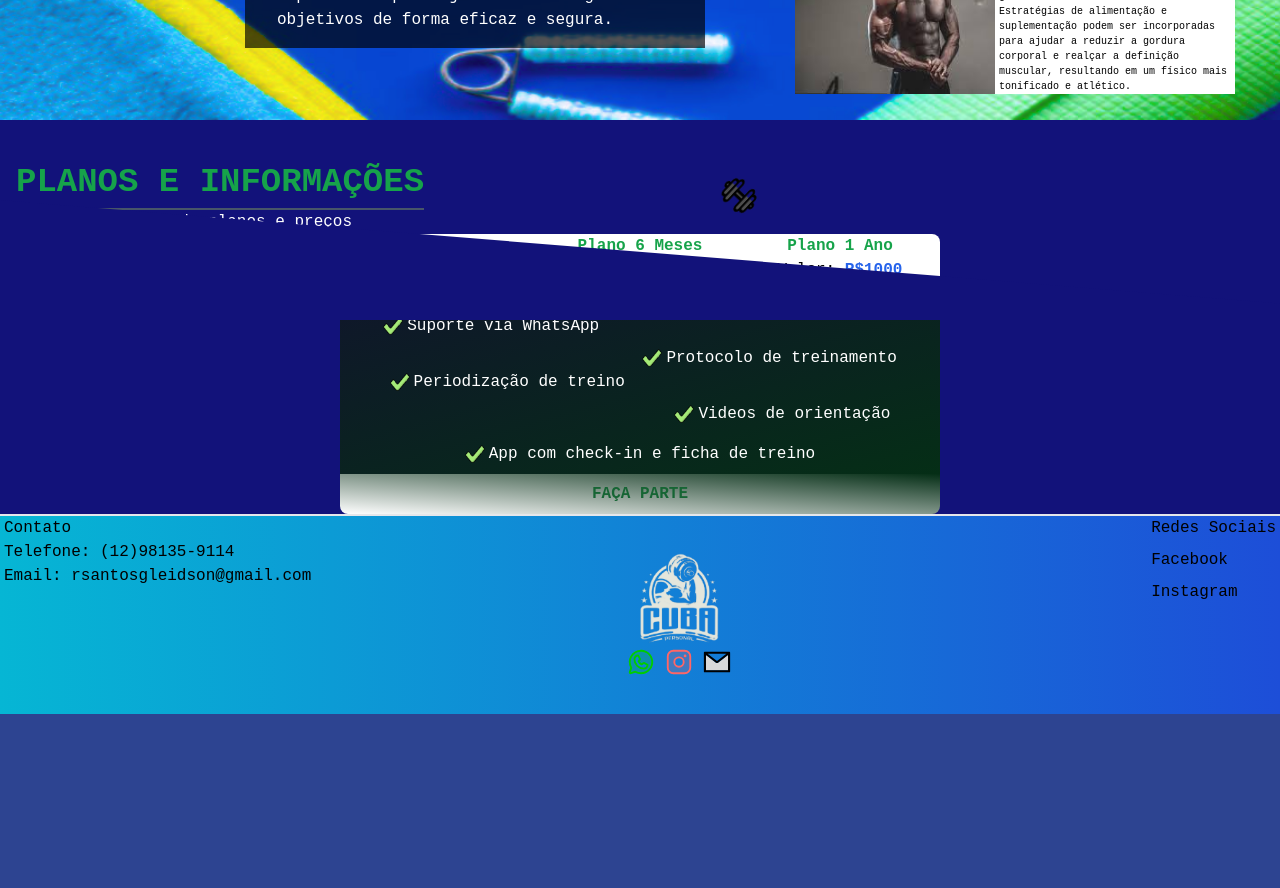
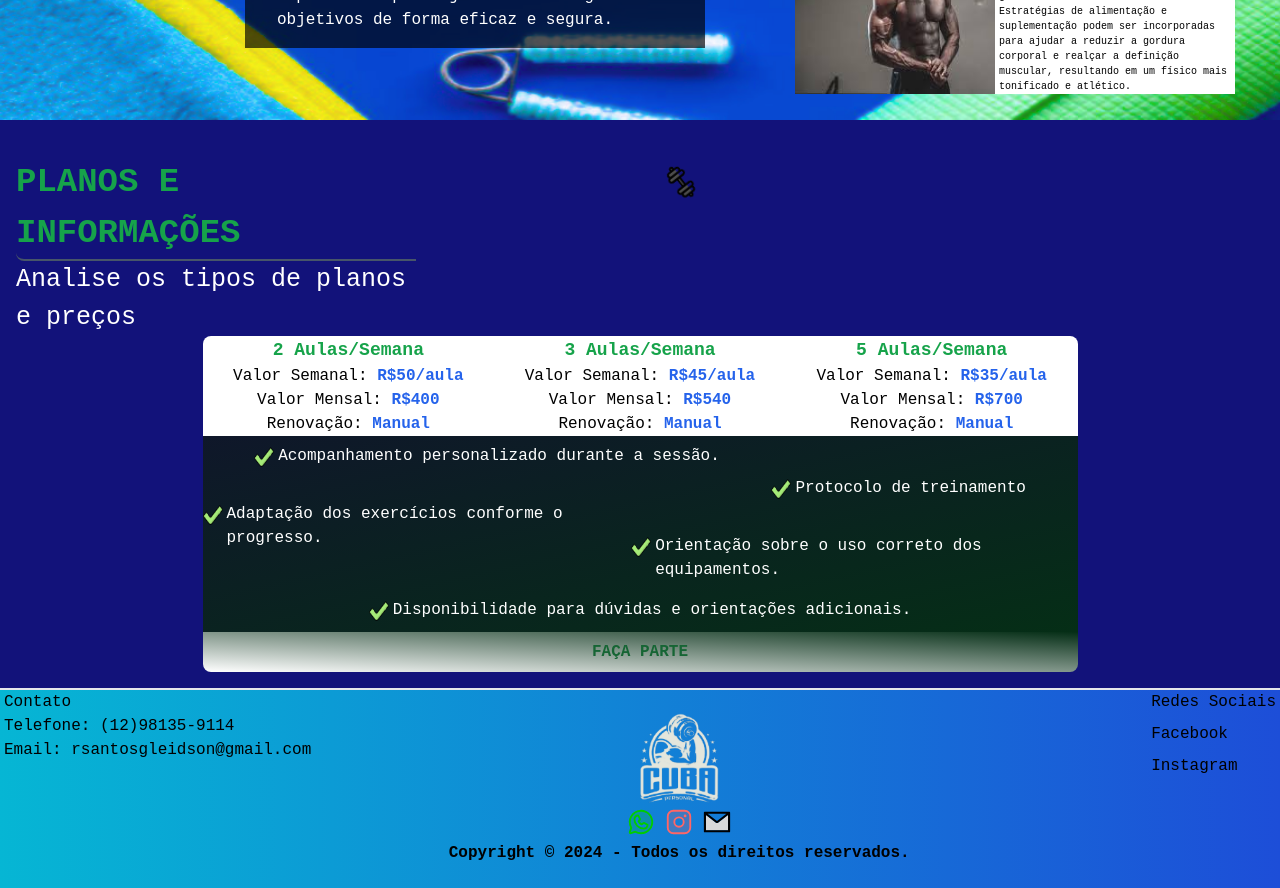
Before and after one commit to Caiqu3wav/cuba-personal, a Next.js app: page /personal in a window 1280 px wide. Shown: the part 560-1448 px from the top of the page. Before the commit the page ends 1274 px from the top, so only its background shows below. Built offline with nearby package versions, Linux system fonts and the light colour scheme.

Commit message:
formatação das paginas de planos

```diff
--- a/src/app/components/footer/Footer.jsx
+++ b/src/app/components/footer/Footer.jsx
@@ -9,7 +9,7 @@ export default function Footer(){
 
 
     return(
-        <footer className="footer flex w-full midfour1:flex-col h-[200px] justify-between px-1 border-t-2 border-solid bg-gradient-to-r from-cyan-500 to-blue-700">
+        <footer className="footer flex w-full midfour1:flex-col h-[200px] midfour1:h-[220px] justify-between px-1 border-t-2 border-solid bg-gradient-to-r from-cyan-500 to-blue-700">
             <div><p>Contato</p>
             <p>Telefone: (12)98135-9114</p>
             <p>Email: rsantosgleidson@gmail.com</p></div>
@@ -21,6 +21,7 @@ export default function Footer(){
                     <Link href="https://instagram.com/cuba_personal?utm_source=qr&igshid=MzRlODBiNWFlZA==" target="_blank"><PiInstagramLogoDuotone color="#ff6666"/></Link>
                     <Link href="mailto:rsantosgleidson@gmail.com" target="_blank"><AiTwotoneMail/></Link>
                 </div>
+                <p className="font-semibold majorthree:text-[11px]">Copyright © 2024 - Todos os direitos reservados.</p>
             </div>
             <div className="flex flex-col gap-2 midfour:hidden"><h1>Redes Sociais</h1>
                 <a href="">Facebook</a>
--- a/src/app/components/hero/Hero.jsx
+++ b/src/app/components/hero/Hero.jsx
@@ -46,7 +46,8 @@ export default function Hero() {
                     <Link className="text-3xl text-purple-600" href="https://instagram.com/cuba_personal?utm_source=qr&igshid=MzRlODBiNWFlZA=="><PiInstagramLogoFill/></Link>
                     <Link className="text-3xl text-white" href="mailto:rsantosgleidson@gmail.com"><MdMarkEmailUnread/></Link>
                 </div>
-                <Link href="#planos"><button className="w-[300px] majorthree:w-[200px] mt-3 py-5 px-5 text-black rounded-2xl majorthree:mr-20 majorthree2:mr-0">FAÇA PARTE</button></Link>
+                <Link href="#planos"><button className="w-[300px] majorthree:w-[200px] mt-3 py-5 px-5 text-black rounded-2xl majorthree:mr-20 majorthree2:mr-0
+                hover:bg-blue-600 hover:text-white transition-all duration-500">FAÇA PARTE</button></Link>
                 </div>
                 <div className="hero-content2 -translate-x-[400px] mt-6 majortwo4:mt-20 low:ml-2 low:w-[330px] flex flex-col items-center w-[400px] majortwo3:w-[300px] majorthree2:w-[400px]">
                     <Image className="w-[190px] rounded-full self-center
--- a/src/app/components/tecnofit/Tecnofit.jsx
+++ b/src/app/components/tecnofit/Tecnofit.jsx
@@ -5,7 +5,7 @@ import TecnofitLogo from '../../../../public/assets/img/tecnofit.png'
 import gsap from 'gsap';
 import { ScrollTrigger } from "gsap/ScrollTrigger";
 import { useLayoutEffect } from "react";
-
+import Link from 'next/link'
 export default function Tecnofit() {
     useLayoutEffect(() => {
         gsap.registerPlugin(ScrollTrigger);
@@ -53,6 +53,8 @@ export default function Tecnofit() {
      border-b-4 border-green-500">APLICATIVO DE TREINO</h1>
     <p>Com exercícios personalisados
          e suas demontrações, além de feedback do personal trainer.</p>
+         <Link href="#planos"><button className="py-2 px-4 rounded-xl bg-green-500 mt-3 text-black hover:bg-blue-600
+          hover:text-white transition-all duration-500">ESCOLHA SEU PLANO</button></Link>
          </div></div>
 <div className="custom-shape-divider-bottom-1712172840 bg-blue-500">
     <svg data-name="Layer 1" xmlns="http://www.w3.org/2000/svg" viewBox="0 0 1200 120" preserveAspectRatio="none">
--- a/src/app/personal/page.jsx
+++ b/src/app/personal/page.jsx
@@ -26,10 +26,12 @@ export default function PersonalPg(){
     })
 
     return(
-        <div className='personal-dad w-full'>
+        <div className='personal-dad w-full overflow-x-hidden'>
             <Header/>
-            <div className='personalpg-container w-full min-h-[560px] flex items-center justify-around'>
-            <div className="overlay-personal opacity-0 translate-x-[-300px] flex flex-col w-[460px] ml-[200px] px-4 py-4">
+            <div className='personalpg-container w-full min-h-[560px] flex majorthree:flex-col majorthree:gap-4
+             majorthree:py-3 items-center justify-around'>
+            <div className="overlay-personal opacity-0 translate-x-[-300px] flex flex-col w-[460px] ml-[200px]
+             majortwo1:ml-[50px] majortwo4:ml-[10px] majortwo4:w-[400px] px-4 py-4">
             <h1 className="text-green-500 font-semibold text-[40px]">Personal Training <br /> CUBA</h1>
             <p className="text-white px-4 midtwo:text-[13px]">Com vasta experiência em treinamento
              esportivo e formação em educação física e esporte obtida em Cuba, estou dedicado a ajudar
@@ -39,7 +41,7 @@ export default function PersonalPg(){
                 de forma eficaz e segura.</p>
           </div>
           <div className="training-cards opacity-0 translate-x-[300px] flex flex-col gap-2">
-            <div className='flex'><Image src={Emagrecimento} className='w-[200px]'/>
+            <div className='flex'><Image src={Emagrecimento} className='w-[200px]' alt='person running'/>
             <div className='w-[240px] pl-1 bg-white'>
                 <h1 className='text-green-600'>Emagrecimento</h1>
                 <p className='text-[10px]'>Com treinamento personalizado, crio um programas
@@ -66,55 +68,57 @@ export default function PersonalPg(){
                     a queima de gordura e o desenvolvimento muscular. Estratégias de alimentação
                     e suplementação podem ser incorporadas para ajudar a reduzir a gordura corporal e realçar
                      a definição muscular, resultando em um físico mais tonificado e atlético.</p>
-                </div>
+                     </div>
                 </div>
           </div>
             </div>
-            <div class="custom-shape-divider-bottom-1711828512">
-    <svg data-name="Layer 1" xmlns="http://www.w3.org/2000/svg" viewBox="0 0 1200 120" preserveAspectRatio="none">
-        <path d="M1200 120L0 16.48 0 0 1200 0 1200 120z" class="shape-fill"></path>
-    </svg>
+
+<div className='flex flex-col pb-4'>
+    <div className='pt-[37px] ml-4 flex w-[400px]'> <div className='w-fit'><h1 className='text-[34px] font-semibold text-green-600 border-solid
+     border-b-2 border-slate-600 rounded-l-lg rounded-r-[-8px]'>PLANOS E INFORMAÇÕES</h1>
+    <p className='text-white text-[25px]'>Analise os tipos de planos e preços</p>
+    </div><Image src={GymLogo} className="gymlogo w-[50px] absolute ml-[50%]" alt="gym logo"/>
 </div>
-<div className='flex flex-col'>
-    <div className='pt-[37px] ml-4 flex'> <div className='w-fit'><h1 className='text-[34px] font-semibold text-green-600 border-solid
-     border-b-2 border-slate-600 rounded-l-lg rounded-r-[-8px]'>PLANOS E INFORMAÇÕES</h1>
-    <p className='text-white'>Analise os tipos de planos e preços</p></div><Image src={GymLogo} className="gymlogo w-[50px] ml-[290px]" alt="gym logo"/>
-</div>
-        <div className='self-center'>
-            <div className='flex'>
-                <div className='w-[200px] rounded-tl-lg flex flex-col items-center justify-center bg-white'><h1 className='text-green-600
-                 font-semibold'>Plano 3 Meses</h1>
-                <p>Valor: <span className='text-blue-600 font-semibold'>R$300</span></p>
+        <div className='self-center w-[875px] majorthree:w-[80%] majorfour:w-[93%] midtw:w-[60%] midtwo4:w-[73%]'>
+            <div className=' grid grid-flow-col  midtw:grid-rows-3 midtw:grid-flow-row w-full'>
+                <div className=' rounded-tl-lg midtw:rounded-t-lg flex flex-col items-center justify-center bg-white majorthree:text-[13px]'>
+                    <h1 className='text-green-600 text-lg
+                 font-semibold'>2 Aulas/Semana</h1>
+                 <p>Valor Semanal: <span className='text-blue-600 font-semibold'>R$50/aula</span></p>
+                <p>Valor Mensal: <span className='text-blue-600 font-semibold'>R$400</span></p>
                 <p>Renovação: <span className='text-blue-600 font-semibold'>Manual</span></p></div>
-                <div className='w-[200px] flex flex-col items-center justify-center bg-white'><h1 className='text-green-600
-                 font-semibold'>Plano 6 Meses</h1>
-                <p>Valor: <span className='text-blue-600 font-semibold'>R$600</span></p>
+                <div className='majorthree:text-[13px] flex flex-col items-center justify-center bg-white'><h1 className='text-lg text-green-600
+                 font-semibold'>3 Aulas/Semana</h1>
+                <p>Valor Semanal: <span className='text-blue-600 font-semibold'>R$45/aula</span></p>
+                <p>Valor Mensal: <span className='text-blue-600 font-semibold'>R$540</span></p>
                 <p>Renovação: <span className='text-blue-600 font-semibold'>Manual</span></p></div>
-                <div className='w-[200px] rounded-tr-lg flex flex-col items-center justify-center bg-white'><h1 className='text-green-600
-                 font-semibold'>Plano 1 Ano</h1>
-                <p>Valor: <span className='text-blue-600 font-semibold'>R$1000</span></p>
+                <div className='majorthree:text-[13px] rounded-tr-lg midtw:rounded-none flex flex-col items-center justify-center bg-white'>
+                    <h1 className='text-lg text-green-600
+                 font-semibold'>5 Aulas/Semana</h1>
+                <p>Valor Semanal: <span className='text-blue-600 font-semibold'>R$35/aula</span></p>
+<p>Valor Mensal: <span className='text-blue-600 font-semibold'>R$700</span></p>
                 <p>Renovação: <span className='text-blue-600 font-semibold'>Manual</span></p></div>
             </div>
-            <div className='bg-gradient-to-br from-slate-900 to-green-950 flex-col flex py-2'>
-                <div className='flex w-full justify-evenly'>
-                <div className='flex gap-1'><Image src={Positive} className='w-[20px]' alt='positive'/>
-                <p className='text-white'>Suporte via WhatsApp</p></div>
-                <div className='flex gap-1 relative top-8'><Image src={Positive} className='w-[20px]' alt='positive'/>
+            <div className='midtw:text-[11px] midfour:text-[9px] bg-gradient-to-br  w-full from-slate-900 to-green-950 flex-col flex py-2'>
+                <div className='flex w-full justify-evenly '>
+                <div className='flex gap-1'><Image src={Positive} className='w-[20px] h-[26px]' alt='positive'/>
+                <p className='text-white'>Acompanhamento personalizado durante a sessão.</p></div>
+                <div className='flex gap-1 relative top-8'><Image src={Positive} className='w-[20px] h-[26px]' alt='positive'/>
                 <p className='text-white'>Protocolo de treinamento</p></div>
                 </div>
 
                 <div className='flex w-full justify-evenly mt-8'>
-                <div className='flex gap-1'><Image src={Positive} className='w-[20px]' alt='positive'/>
-                <p className='text-white'>Periodização de treino</p></div>
-                <div className='flex gap-1 relative top-8'><Image src={Positive} className='w-[20px]' alt='positive'/>
-                <p className='text-white'>Videos de orientação</p></div>
+                <div className='flex gap-1'><Image src={Positive} className='w-[20px] h-[26px]' alt='positive'/>
+                <p className='text-white'>Adaptação dos exercícios conforme o progresso.</p></div>
+                <div className='flex gap-1 relative top-8'><Image src={Positive} className='w-[20px] h-[26px]' alt='positive'/>
+                <p className='text-white'>Orientação sobre o uso correto dos equipamentos.</p></div>
                 </div>
                 <div className='flex self-center mt-12'>
-                <div className='flex gap-1'><Image src={Positive} className='w-[20px]' alt='positive'/>
-                <p className='text-white'>App com check-in e ficha de treino</p></div>
+                <div className='flex gap-1'><Image src={Positive} className='w-[20px] h-[26px]' alt='positive'/>
+                <p className='text-white'>Disponibilidade para dúvidas e orientações adicionais.</p></div>
                 </div>
             </div>
-            <button className=' bg-gradient-to-bl from-green-950 to-white w-[600px]
+            <button className=' bg-gradient-to-bl from-green-950 to-white w-full
              rounded-b-lg py-2 font-bold text-green-800'>FAÇA PARTE</button>
         </div>
 </div>
--- a/src/app/personal/style.css
+++ b/src/app/personal/style.css
@@ -12,25 +12,3 @@
 .overlay-personal{
     background: rgba(0, 0, 0, 0.666);
 }
-
-.custom-shape-divider-bottom-1711828512 {
-    position: absolute;
-
-    bottom: -80px;
-    left: 0;
-    width: 100%;
-    overflow: hidden;
-    line-height: 0;
-    transform: rotate(180deg);
-}
-
-.custom-shape-divider-bottom-1711828512 svg {
-    position: relative;
-    display: block;
-    width: calc(100% + 1.3px);
-    height: 120px;
-}
-
-.custom-shape-divider-bottom-1711828512 .shape-fill {
-    fill: #12127a;
-}
```
Also changed, not shown: src/app/components/navbar/Navbar.jsx (+5 -4 lines).
